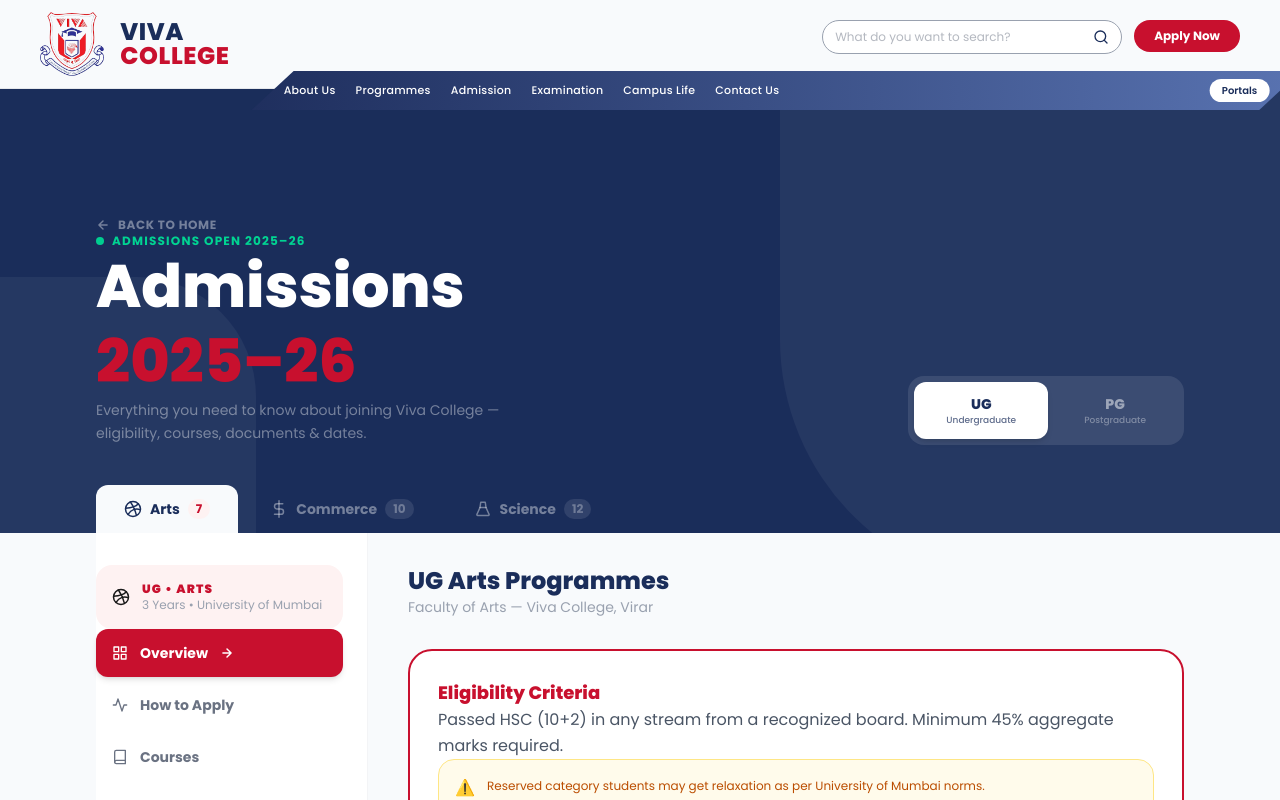
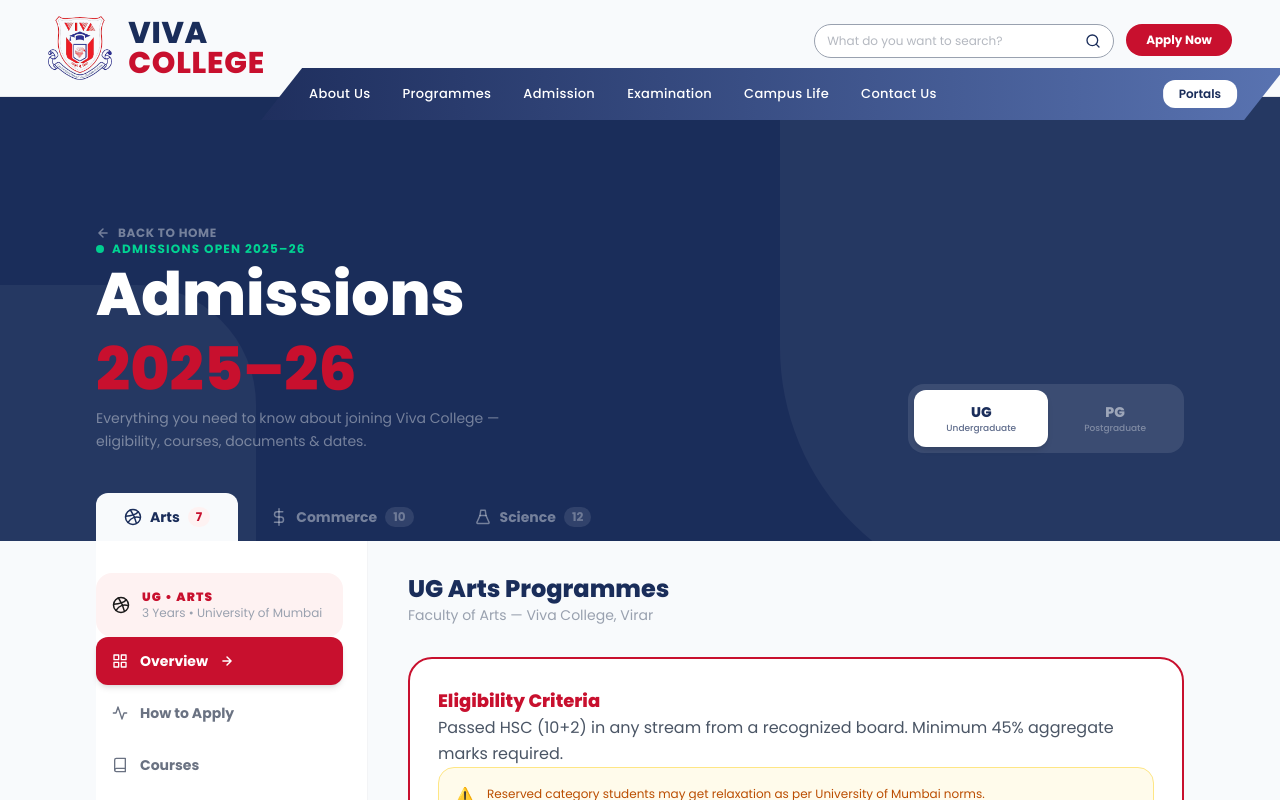
Before and after one commit to SakshiJ004/recreate_design_hackathon, a React (Vite) app: page /admissions in a window 1280 px wide. Shown: the top 800 px of the page. Built offline with nearby package versions, Linux system fonts and the light colour scheme.

Commit message:
completed media query for large screen

```diff
--- a/src/components/layouts/Header.jsx
+++ b/src/components/layouts/Header.jsx
@@ -417,8 +417,8 @@
                 px-3   py-1.5
                 md:px-5  md:py-2
                 lg:px-8  lg:py-2.5
-                xl:px-10 xl:py-3
-                2xl:px-12 2xl:py-3
+                xl:px-12 xl:py-4
+                2xl:px-16 2xl:py-4
                 3xl:px-16 3xl:py-5
             ">
                 <div className="flex items-center justify-between">
@@ -435,7 +435,7 @@
                                     md:h-12
                                     lg:h-14
                                     xl:h-16
-                                    2xl:h-18
+                                    2xl:h-30
                                     3xl:h-28
                                 "
                             />
@@ -445,9 +445,9 @@
                             text-[10px]
                             md:text-lg
                             lg:text-xl
-                            xl:text-2xl
-                            2xl:text-2xl
-                            3xl:text-4xl
+                            xl:text-3xl
+                            2xl:text-4xl
+                            3xl:text-5xl
                         ">
                             <span className="block text-[var(--viva-navy)]">VIVA</span>
                             <span className="block text-[var(--viva-red)]">COLLEGE</span>
@@ -464,8 +464,8 @@
                             flex items-center border border-gray-400 rounded-full bg-white
                             px-3 py-1.5  w-[260px]
                             xl:px-3 xl:py-2   xl:w-[300px]
-                            2xl:px-3 2xl:py-2 2xl:w-[380px]
-                            3xl:px-4 3xl:py-2.5 3xl:w-[500px]
+                            2xl:px-6 2xl:py-4 2xl:w-[500px]
+                            3xl:px-4 3xl:py-2.5 3xl:w-[520px]
                         ">
                             <input
                                 type="text"
@@ -476,7 +476,7 @@
                                     flex-1 outline-none bg-transparent text-gray-500 ml-2
                                     text-xs
                                     xl:text-xs
-                                    2xl:text-sm
+                                    2xl:text-[16px]
                                     3xl:text-base
                                 "
                             />
@@ -504,7 +504,7 @@
                                 transition-all duration-300
                                 px-5  py-2    text-xs
                                 xl:px-5  xl:py-2    xl:text-xs
-                                2xl:px-7  2xl:py-2.5  2xl:text-sm
+                                2xl:px-8  2xl:py-4  2xl:text-[16px]
                                 3xl:px-10 3xl:py-3    3xl:text-lg
                             "
                             style={{ background: 'var(--viva-red)' }}
@@ -526,11 +526,11 @@
                                 className="p-2 rounded-lg hover:bg-gray-100 text-[var(--viva-navy)] transition-colors cursor-pointer"
                             >
                                 {navVisible ? (
-                                    <svg xmlns="http://www.w3.org/2000/svg" className="w-5 h-5 3xl:w-7 3xl:h-7" viewBox="0 0 24 24" fill="none" stroke="currentColor" strokeWidth="2" strokeLinecap="round" strokeLinejoin="round">
+                                    <svg xmlns="http://www.w3.org/2000/svg" className="w-5 h-5 2xl:w-8 2xl:w-8 3xl:w-9 3xl:h-9" viewBox="0 0 24 24" fill="none" stroke="currentColor" strokeWidth="2" strokeLinecap="round" strokeLinejoin="round">
                                         <line x1="18" y1="6" x2="6" y2="18" /><line x1="6" y1="6" x2="18" y2="18" />
                                     </svg>
                                 ) : (
-                                    <svg xmlns="http://www.w3.org/2000/svg" className="w-5 h-5 3xl:w-7 3xl:h-7" viewBox="0 0 24 24" fill="none" stroke="currentColor" strokeWidth="2" strokeLinecap="round" strokeLinejoin="round">
+                                    <svg xmlns="http://www.w3.org/2000/svg" className="w-5 h-5 2xl:w-8 2xl:w-8 3xl:w-9 3xl:h-9" viewBox="0 0 24 24" fill="none" stroke="currentColor" strokeWidth="2" strokeLinecap="round" strokeLinejoin="round">
                                         <line x1="3" y1="6" x2="21" y2="6" /><line x1="3" y1="12" x2="21" y2="12" /><line x1="3" y1="18" x2="21" y2="18" />
                                     </svg>
                                 )}
--- a/src/components/layouts/Navbar.jsx
+++ b/src/components/layouts/Navbar.jsx
@@ -53,8 +53,9 @@
             hidden xl:block absolute left-1/2 -translate-x-[37%] z-30
             transition-all duration-500
             bottom-[-22px] w-[82%]
-            2xl:bottom-[-24px] 2xl:w-[80%]
-            3xl:bottom-[-30px] 3xl:w-[75%]
+            xl:bottom-[-24px] xl:w-[80%]
+            2xl:bottom-[-30px] 2xl:w-[75%]
+            3xl:bottom-[-34px] 3xl:w-[70%]
             ${visible ? 'opacity-100 translate-y-0' : 'opacity-0 -translate-y-4 pointer-events-none'}
         `}>
             <div className="
@@ -62,15 +63,16 @@
                 text-white shadow-lg nav-diagonal
                 flex items-center justify-between
                 px-8    py-2
-                2xl:px-12  2xl:py-3
-                3xl:px-20  3xl:py-4
+                xl:px-12  xl:py-3
+                2xl:px-20  2xl:py-4
+                3xl:px-24 3xl:py-6
             ">
                 <ul className="
                     flex items-center font-medium tracking-wide
                     cursor-pointer whitespace-nowrap
                     gap-5     text-[11px]
-                    2xl:gap-8    2xl:text-[13px]
-                    3xl:gap-14   3xl:text-lg
+                    xl:gap-8    xl:text-[13px]
+                    2xl:gap-16   2xl:text-[16px]
                 ">
                     {NAV_LINKS.map((link, i) => (
                         <li key={i} className="whitespace-nowrap">
@@ -90,8 +92,8 @@
                     transition-all duration-300
                     hover:bg-[var(--viva-gold)] hover:text-white whitespace-nowrap
                     px-3    py-1    text-[10px]
-                    2xl:px-4   2xl:py-1.5  2xl:text-xs
-                    3xl:px-6   3xl:py-2    3xl:text-sm
+                    xl:px-4   xl:py-1.5  xl:text-xs
+                    2xl:px-6   2xl:py-2    2xl:text-[16px]
                 ">
                     Portals
                 </button>
```
